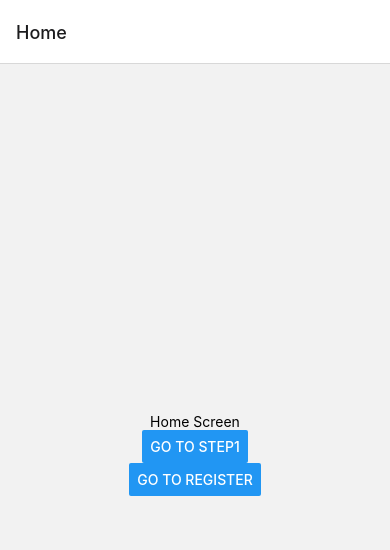
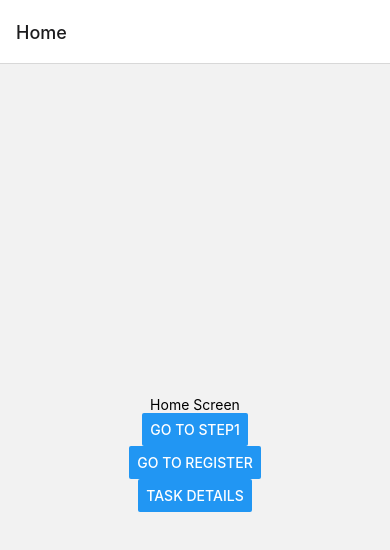
Before and after one commit to LampStack-TN/task-genie-mobile, a React Native app: screen / in a window 390 px wide. Shown: the top 550 px of the page. Built offline with nearby package versions, Linux system fonts and the light colour scheme; no server answers.

Commit message:
finish setting up refactor process

```diff
--- a/App.tsx
+++ b/App.tsx
@@ -7,6 +7,7 @@ import Step1 from './components/tasks/steps/Step1';
 import Step2 from './components/tasks/steps/Step2';
 import Step3 from './components/tasks/steps/Step3';
 import Register from './components/auth/register';
+import TaskDetails from './components/taskDetails/TaskDetails';
 
 function HomeScreen({navigation}) {
   return (
@@ -19,6 +20,10 @@ function HomeScreen({navigation}) {
        <Button
         title="Go to Register"
         onPress={() => navigation.navigate('Register')}
+      />
+       <Button
+        title="Task Details"
+        onPress={() => navigation.navigate('Task')}
       />
     </View>
   );
@@ -35,6 +40,7 @@ function App() {
         <Stack.Screen name="Step2" component={Step2} />
         <Stack.Screen name="Step3" component={Step3} />
         <Stack.Screen name="Register" component={Register} />
+        <Stack.Screen name="Task" component={TaskDetails} />
       </Stack.Navigator>
     </NavigationContainer>
   );
--- a/app/components/tasks/steps/taskDetails/details.tsx
+++ b/components/taskDetails/TaskDetails.tsx
@@ -2,15 +2,14 @@ import React, { useEffect, useState } from "react";
 import { View, Text, StyleSheet, TouchableOpacity, Image } from "react-native";
 import axios from "axios";
 import Task from "./TaskInterface";
+import config from "../../config";
 
-const Details: React.FC = () => {
+const TaskDetails: React.FC = () => {
   const [task, setTask] = useState<Task>({});
   console.log("task : ", task);
   const fetchOne = async () => {
     try {
-      const { data } = await axios.get<Task>(
-        "http://localhost:3000/api/task/getOne/2"
-      );
+      const { data } = await axios.get<Task>(`${config.apiUrl}/task/getOne/2`);
       setTask(data);
     } catch (err) {
       console.log(err);
@@ -24,7 +23,7 @@ const Details: React.FC = () => {
   const handleDelete = async () => {
     try {
       if (task.id) {
-        await axios.delete(`http://localhost:3000/api/task/delete/${task.id}`);
+        await axios.delete(`${config.apiUrl}/task/delete/${task.id}`);
       }
     } catch (err) {
       console.log("handleDelete failed:", err);
@@ -184,4 +183,4 @@ const styles = StyleSheet.create({
   },
 });
 
-export default Details;
+export default TaskDetails;
--- a/package.json
+++ b/package.json
@@ -13,6 +13,7 @@
     "@react-navigation/native": "^6.1.17",
     "@react-navigation/native-stack": "^6.9.26",
     "@types/react": "~18.2.45",
+    "axios": "^1.6.8",
     "expo": "^50.0.17",
     "expo-status-bar": "~1.6.0",
     "react": "18.2.0",
```
Also changed, not shown: components/taskDetails/TaskInterface.ts (renamed from app/components/tasks/steps/taskDetails/TaskInterface.ts), 2 other files (tests, documents, lock files or other folders).
